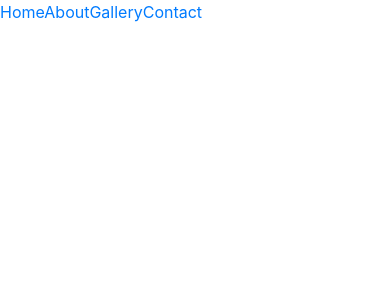
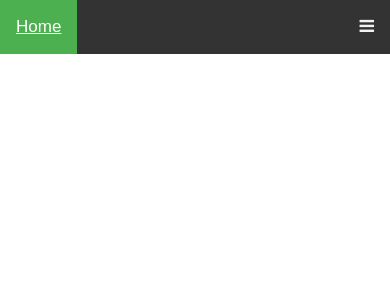
Before and after one commit to ovi240696/BakeryApp, a React (Create React App) app: page / in a window 390 px wide. Shown: the top 300 px of the page. Built offline with nearby package versions, Linux system fonts and the light colour scheme.

Commit message:
in header branch

```diff
--- a/public/assets/css/Header/header.css
+++ b/public/assets/css/Header/header.css
@@ -1,2 +1,59 @@
 .headerClass {
+	margin: 0;
+	font-family: Arial, Helvetica, sans-serif;
 }
+
+.topnav {
+	overflow: hidden;
+	background-color: #333;
+}
+
+.topnav a {
+	float: left;
+	display: block;
+	color: #f2f2f2;
+	text-align: center;
+	padding: 14px 16px;
+	text-decoration: none;
+	font-size: 17px;
+}
+
+.topnav a:hover {
+	background-color: #ddd;
+	color: black;
+}
+
+.topnav a.active {
+	background-color: #4caf50;
+	color: white;
+}
+
+.topnav .icon {
+	display: none;
+}
+
+@media screen and (max-width: 600px) {
+	.topnav a:not(:first-child) {
+		display: none;
+	}
+	.topnav a.icon {
+		float: right;
+		display: block;
+	}
+}
+
+@media screen and (max-width: 600px) {
+	.topnav.responsive {
+		position: relative;
+	}
+	.topnav.responsive .icon {
+		position: absolute;
+		right: 0;
+		top: 0;
+	}
+	.topnav.responsive a {
+		float: none;
+		display: block;
+		text-align: left;
+	}
+}
--- a/public/index.html
+++ b/public/index.html
@@ -10,6 +10,7 @@
 			content="Web site created using create-react-app"
 		/>
 		<link rel="apple-touch-icon" href="%PUBLIC_URL%/logo192.png" />
+
 		<!--
       manifest.json provides metadata used when your web app is installed on a
       user's mobile device or desktop. See https://developers.google.com/web/fundamentals/web-app-manifest/
@@ -19,6 +20,12 @@
 			rel="stylesheet"
 			href="%PUBLIC_URL%/assets/css/Header/header.css"
 		/>
+		<link
+			rel="stylesheet"
+			href="https://cdnjs.cloudflare.com/ajax/libs/font-awesome/4.7.0/css/font-awesome.min.css"
+		/>
+		<meta name="viewport" content="width=device-width, initial-scale=1" />
+
 		<!--
       Notice the use of %PUBLIC_URL% in the tags above.
       It will be replaced with the URL of the `public` folder during the build.
@@ -28,7 +35,7 @@
       work correctly both with client-side routing and a non-root public URL.
       Learn how to configure a non-root public URL by running `npm run build`.
     -->
-		<title>React App</title>
+		<title>Demo App</title>
 	</head>
 	<body>
 		<noscript>You need to enable JavaScript to run this app.</noscript>
--- a/src/Components/Header/Header.js
+++ b/src/Components/Header/Header.js
@@ -9,9 +9,9 @@
 					<a href="#home" className="active">
 						Home
 					</a>
-					<a href="#news">About</a>
-					<a href="#contact">Gallery</a>
-					<a href="#about">Contact</a>
+					<a href="#about">About</a>
+					<a href="#gallery">Gallery</a>
+					<a href="#contact">Contact</a>
 					<a
 						href="javascript:void(0);"
 						className="icon"
```
